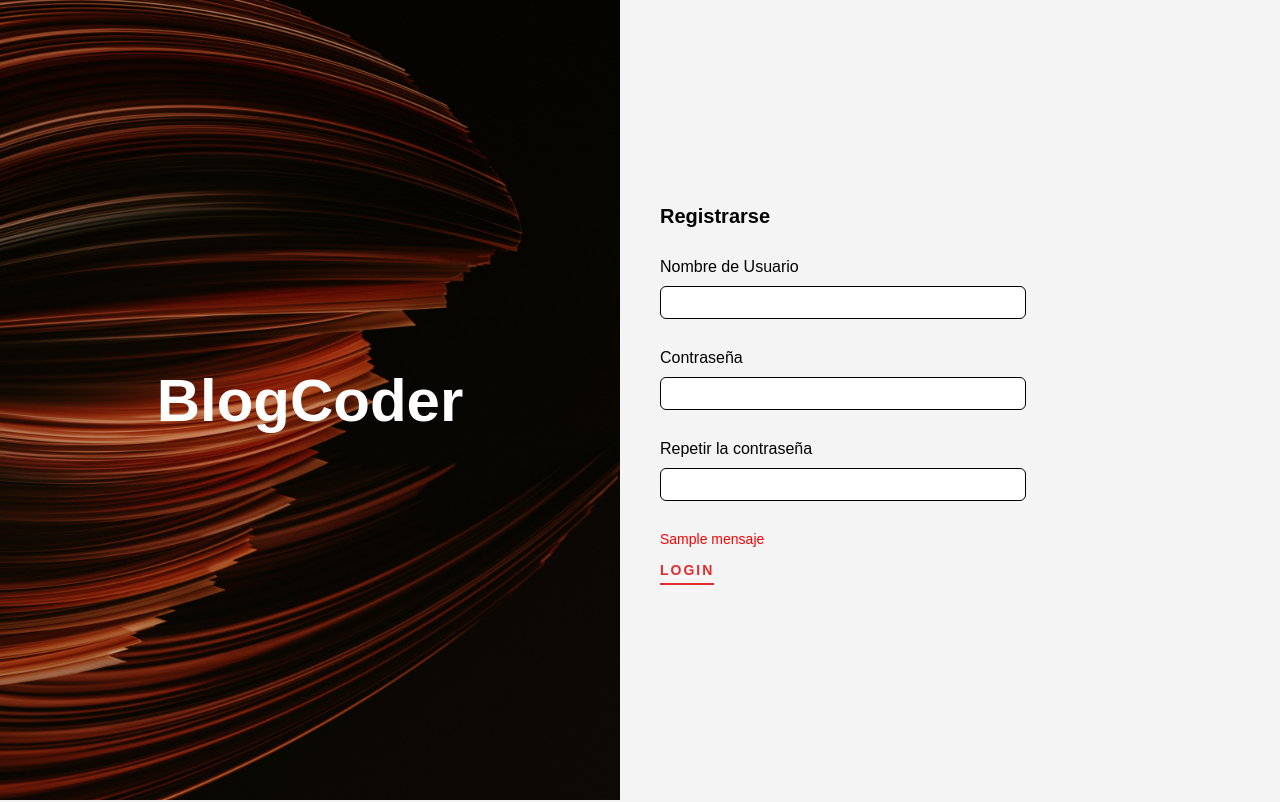
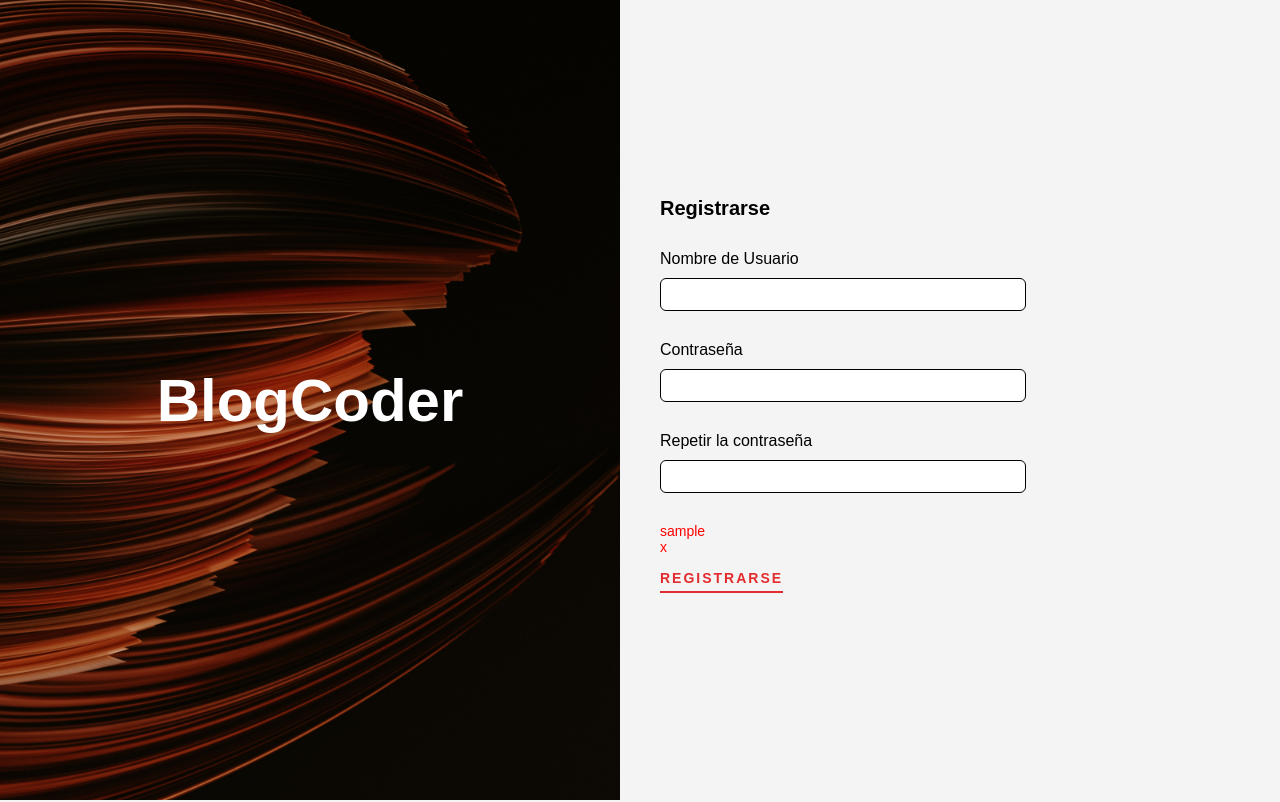
Before and after one commit to Leonardo-G/python-blog, a Django app: template templates/register.html in a window 1280 px wide. Run offline with Django 4.2, Linux system fonts and the light colour scheme; the template is opened without the code that fills it: values that come from a table or form of the project are taken from there, most other values are stand-ins (such as "Sample title", 1, 10 or a date in 2020).

Commit message:
correcion de error /register

```diff
--- a/templates/register.html
+++ b/templates/register.html
@@ -27,10 +27,15 @@ Register | BlockCoder
                         {{ field }}
                     </div>
                 {% endfor %}
-                <p class="error">
-                    {{mensaje}}
-                </p>
-                <input type="submit" value="Login" class="btn--create btn--auth"/>
+                {% if mensaje %}
+                    <p class="error">
+                        {{mensaje.username}}
+                    </p>
+                    <p class="error">
+                        {{mensaje.password2}}
+                    </p>
+                {% endif %}
+                <input type="submit" value="Registrarse" class="btn--create btn--auth"/>
             </form>
         </div>
     </div>
```
Also changed, not shown: Auth/views.py (+5 -2 lines), db.sqlite3.
